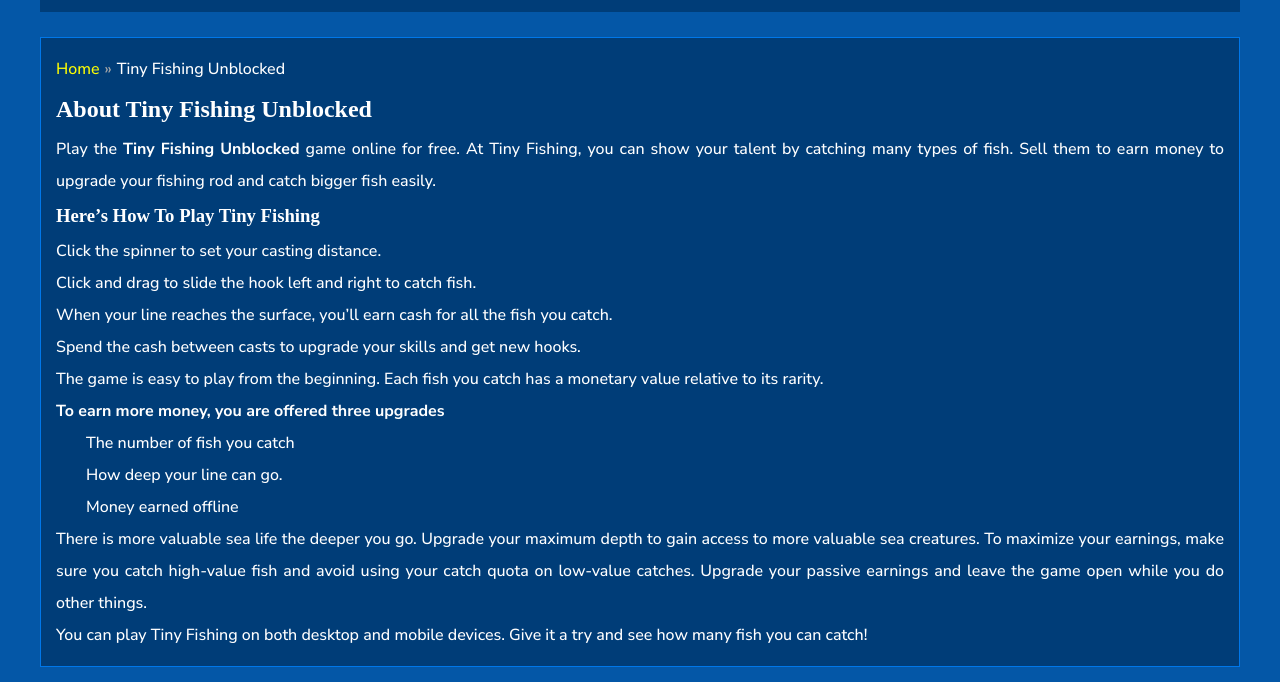
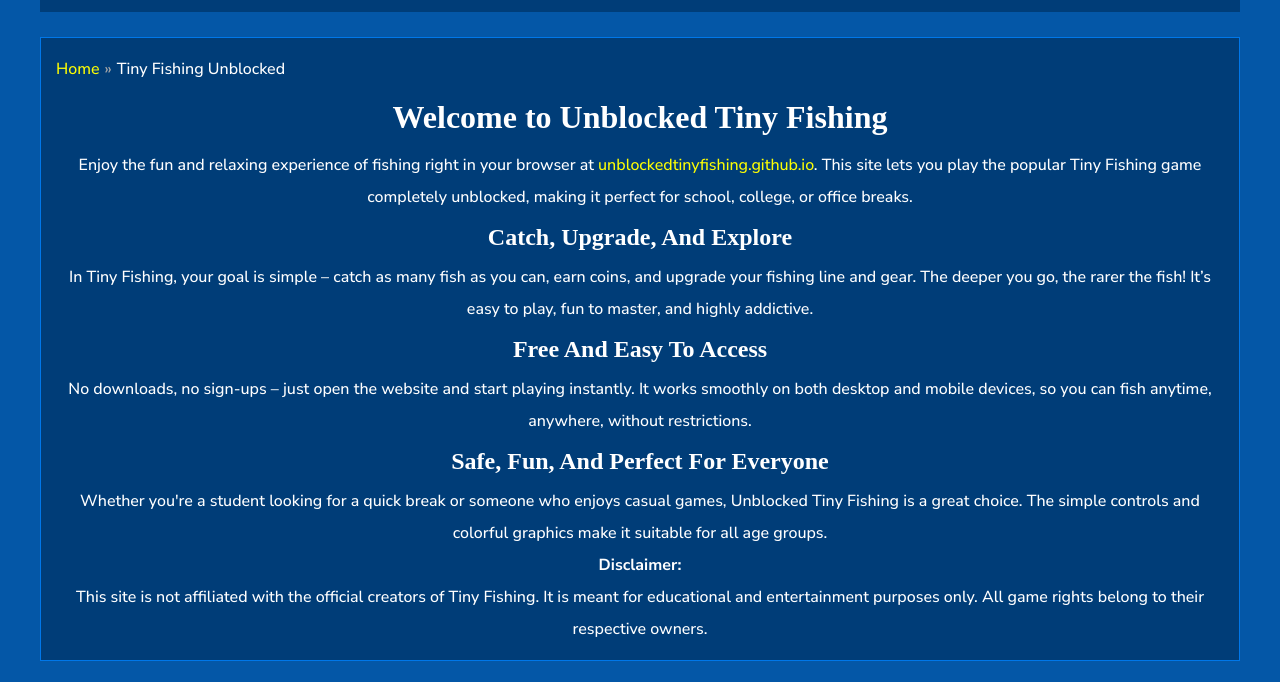
Before and after one commit to unblockedtinyfishing/unblockedtinyfishing.github.io, a plain HTML site: page index.html in a window 1280 px wide. Shown: the part 889-1571 px from the top of the page. Drawn offline with Linux system fonts and the light colour scheme.

Commit message:
Update index.html

```diff
--- a/index.html
+++ b/index.html
@@ -227,12 +227,38 @@
                             </div>
                         </div>
                         <div class="text-area--content">
-                            <h2>About Tiny Fishing Unblocked</h2><p style="text-align: justify;">Play the <strong>Tiny Fishing&nbsp;Unblocked</strong> game online for free. At Tiny Fishing, you can show your talent by catching many types of fish. Sell them to earn money to upgrade your fishing rod and catch bigger fish easily.</p>
-<h3 style="text-align: justify;"><strong>Here&rsquo;s how to play Tiny Fishing</strong></h3>
-<p style="text-align: justify;">Click the spinner to set your casting distance.<br />Click and drag to slide the hook left and right to catch fish.<br />When your line reaches the surface, you&rsquo;ll earn cash for all the fish you catch.<br />Spend the cash between casts to upgrade your skills and get new hooks.<br />The game is easy to play from the beginning. Each fish you catch has a monetary value relative to its rarity.</p>
-<p style="text-align: justify;"><strong>To earn more money, you are offered three upgrades</strong></p>
-<p style="text-align: justify; padding-left: 30px;">The number of fish you catch<br />How deep your line can go.<br />Money earned offline</p>
-<p style="text-align: justify;">There is more valuable sea life the deeper you go. Upgrade your maximum depth to gain access to more valuable sea creatures. To maximize your earnings, make sure you catch high-value fish and avoid using your catch quota on low-value catches. Upgrade your passive earnings and leave the game open while you do other things.<br />You can play Tiny Fishing on both desktop and mobile devices. Give it a try and see how many fish you can catch!</p>                                                    </div>
+				<center>
+<h1>Welcome to Unblocked Tiny Fishing</h1>
+  <p>
+    Enjoy the fun and relaxing experience of fishing right in your browser at
+    <a href="https://unblockedtinyfishing.github.io" target="_blank">unblockedtinyfishing.github.io</a>.
+    This site lets you play the popular Tiny Fishing game completely unblocked, making it perfect for school, college, or office breaks.
+  </p>
+
+  <h2>Catch, Upgrade, and Explore</h2>
+  <p>
+    In Tiny Fishing, your goal is simple – catch as many fish as you can, earn coins, and upgrade your fishing line and gear.
+    The deeper you go, the rarer the fish! It’s easy to play, fun to master, and highly addictive.
+  </p>
+
+  <h2>Free and Easy to Access</h2>
+  <p>
+    No downloads, no sign-ups – just open the website and start playing instantly.
+    It works smoothly on both desktop and mobile devices, so you can fish anytime, anywhere, without restrictions.
+  </p>
+
+  <h2>Safe, Fun, and Perfect for Everyone</h2>
+  <p>
+    Whether you're a student looking for a quick break or someone who enjoys casual games, Unblocked Tiny Fishing is a great choice.
+    The simple controls and colorful graphics make it suitable for all age groups.
+  </p>
+
+  <hr>
+
+  <p><strong>Disclaimer:</strong><br>
+    This site is not affiliated with the official creators of Tiny Fishing.
+    It is meant for educational and entertainment purposes only. All game rights belong to their respective owners.
+  </p>                         </center>                           </div>
                     </div>
                 </div>
             </div>
```
